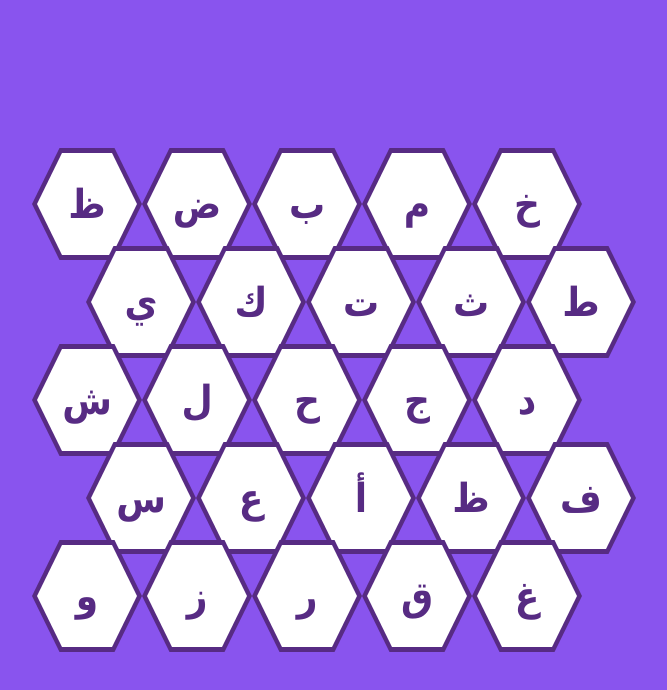
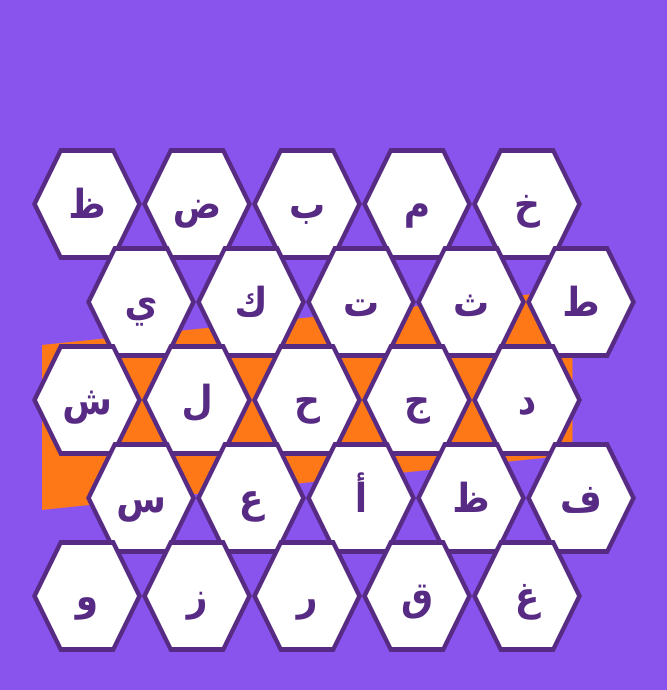
Before and after one commit to x99o59-oss/khaliyat-alhoroufF, a plain HTML site: page index.html in a window 1280 px wide. Shown: the whole page, without its empty margins (333-1000 px from the left). Drawn offline with Linux system fonts and the light colour scheme.

Commit message:
Update index.html

```diff
--- a/index.html
+++ b/index.html
@@ -7,6 +7,7 @@
 <title>خلية الحروف</title>
 <style>
 *{box-sizing:border-box}
+
 body{
  margin:0;
  background:#8954ee;
@@ -15,15 +16,33 @@ body{
  display:flex;
  align-items:center;
  justify-content:center;
+ overflow-x:hidden;
 }
+
 .game{
+ position:relative;
  display:flex;
  align-items:center;
  justify-content:center;
  gap:35px;
  flex-wrap:wrap;
  padding:20px;
+ isolation:isolate;
 }
+
+.game::before{
+ content:"";
+ position:absolute;
+ z-index:-1;
+ background:#ff7818;
+ width:90%;
+ height:220px;
+ top:50%;
+ left:5%;
+ transform:translateY(-50%);
+ clip-path:polygon(0 25%,100% 0,100% 75%,0 100%);
+}
+
 .board{
  display:flex;
  flex-direction:column;
```
